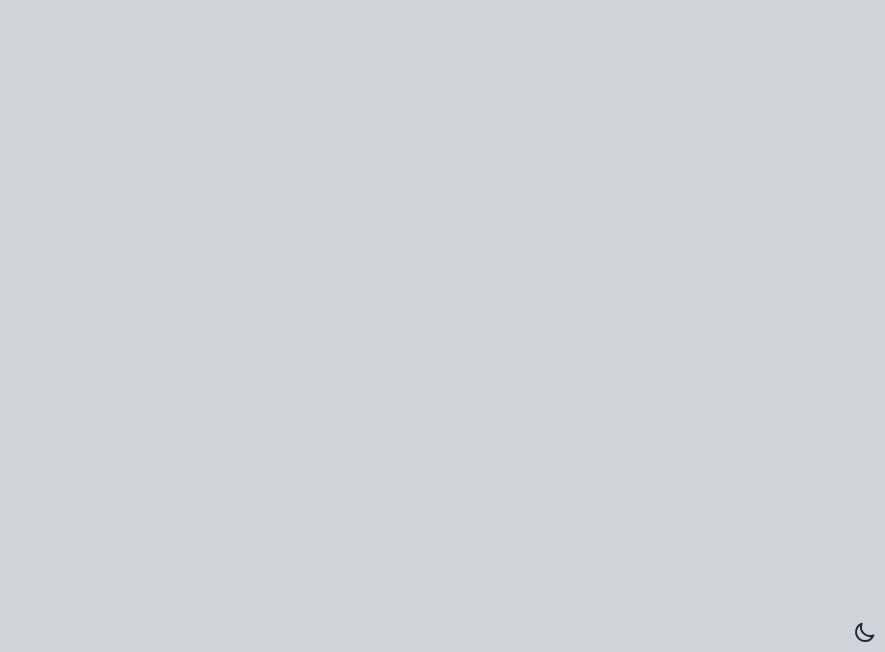
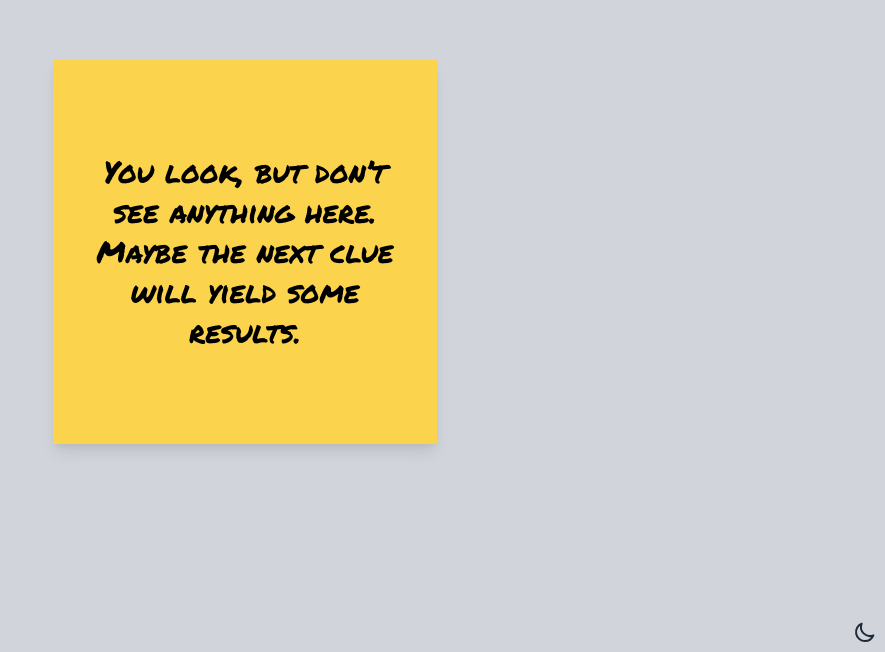
Before and after one commit to tylerpetz/halloween-game, a Vue app: page /kitchen in a window 1280 px wide. Before the commit this address had no page. Shown: the part 148-800 px from the top of the page, without its empty margins (395-1280 px from the left). Built offline with nearby package versions, Linux system fonts and the light colour scheme; the HTML template or start-up script is replaced by a standard one.

Commit message:
add wrong page

```diff
--- a/src/components/Game.vue
+++ b/src/components/Game.vue
@@ -26,7 +26,7 @@ function checkForm(path, check) {
   if (messages.value[check] && locations.value[path.substring(1)] === check) {
     displayMessage.value = messages.value[check]
   } else {
-    displayMessage.value = 'You look, but don’t see anything here. Maybe the next clue will yield some results.'
+    displayMessage.value = 'Wrong code, try again.'
   }
 }
 
--- /dev/null
+++ b/src/components/Wrong.vue
@@ -0,0 +1,5 @@
+<template>
+  <h1 class="text-3xl bg-yellow-300 text-black h-96 shadow-lg w-96 flex justify-center items-center p-6 font-scary leading-10">
+    You look, but don’t see anything here. Maybe the next clue will yield some results.
+  </h1>
+</template>
--- a/src/router.js
+++ b/src/router.js
@@ -1,5 +1,6 @@
 import { createRouter, createWebHistory } from 'vue-router'
 import Game from '/src/components/Game.vue'
+import Wrong from '/src/components/Wrong.vue'
 
 const locations = ['library', 'study', 'ballroom', 'lounge', 'hall', 'conservatory']
 const locationRoutes = locations.map(location => ({
@@ -15,6 +16,11 @@ const routes = [
     component: Game,
   },
   ...locationRoutes,
+  {
+    path: '/kitchen',
+    name: 'Wrong',
+    component: Wrong
+  }
 ]
 
 const router = createRouter({
```
